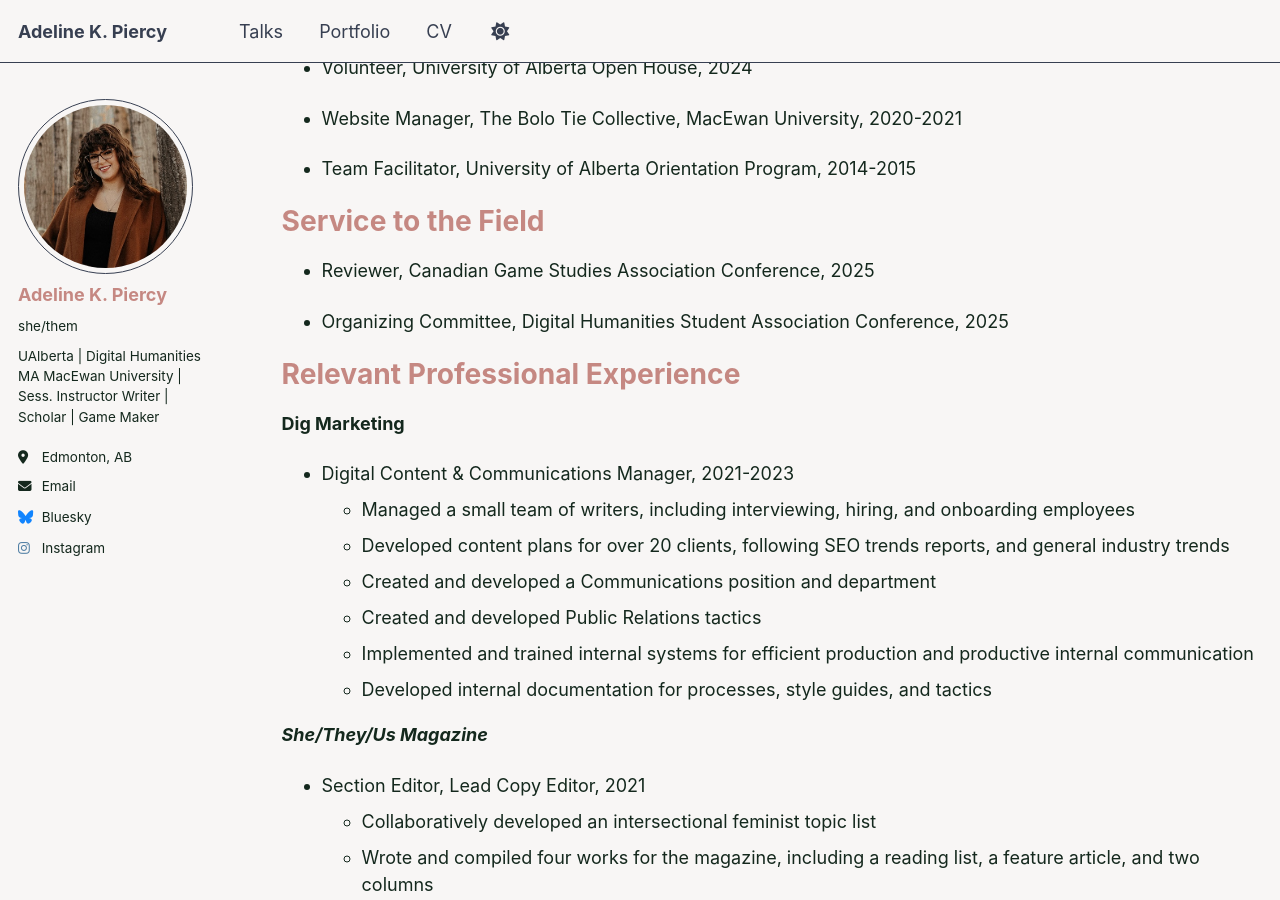
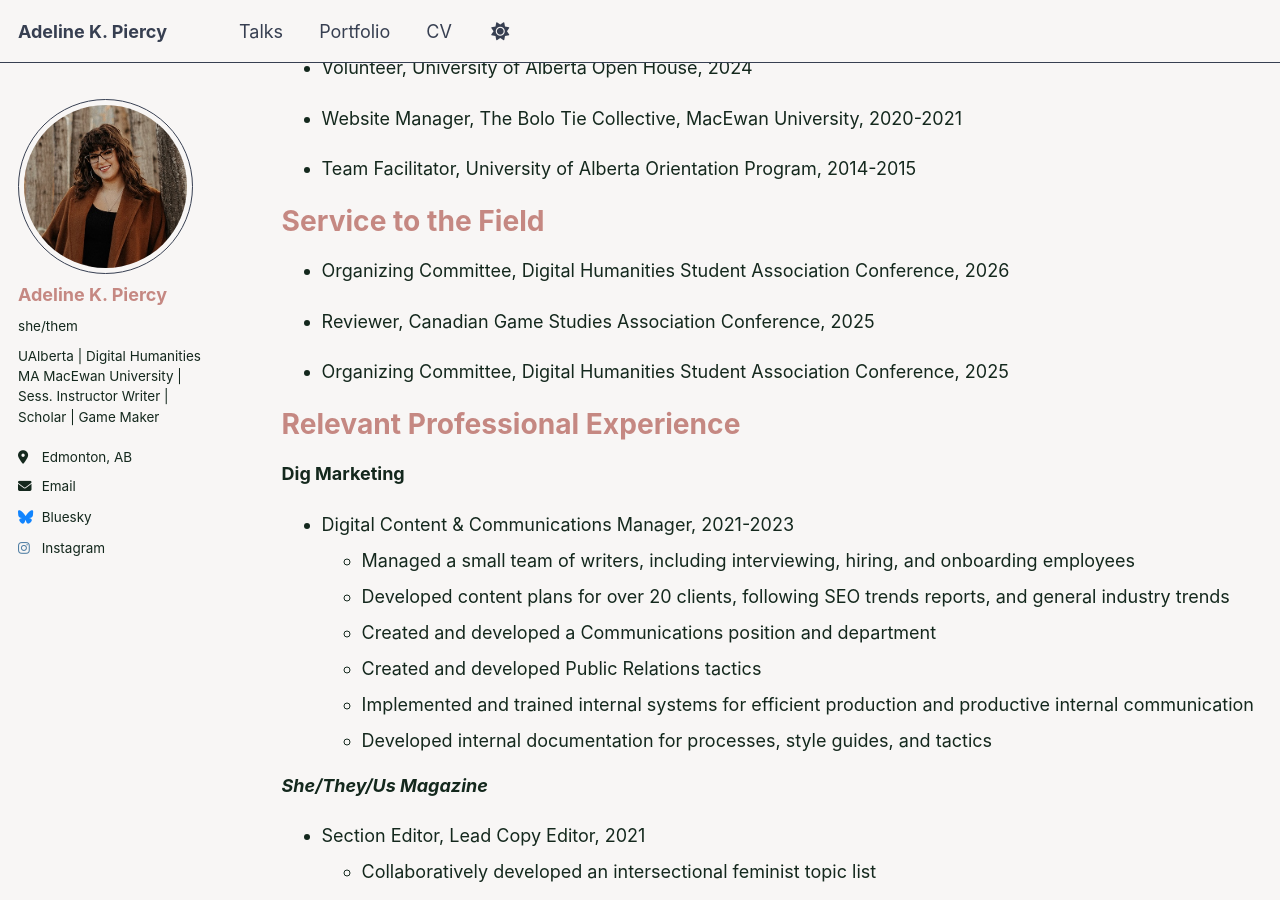
Before and after one commit to akpiercy/me, a Jekyll site: the page built from _pages/cv.md, in a window 1280 px wide and 900 px high, scrolled down 4538 px. Built offline with Jekyll 4.4.1, drawn with Linux system fonts in a browser that asks for light colours.

Commit message:
Add organizing committee role for 2026 conference

```diff
--- a/_pages/cv.md
+++ b/_pages/cv.md
@@ -170,6 +170,8 @@ Service to University
 
 Service to the Field
 ======
+* Organizing Committee, Digital Humanities Student Association Conference, 2026
+
 * Reviewer, Canadian Game Studies Association Conference, 2025
 
 * Organizing Committee, Digital Humanities Student Association Conference, 2025
```
